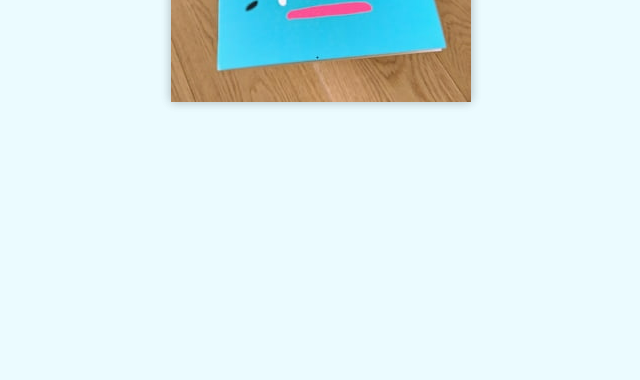
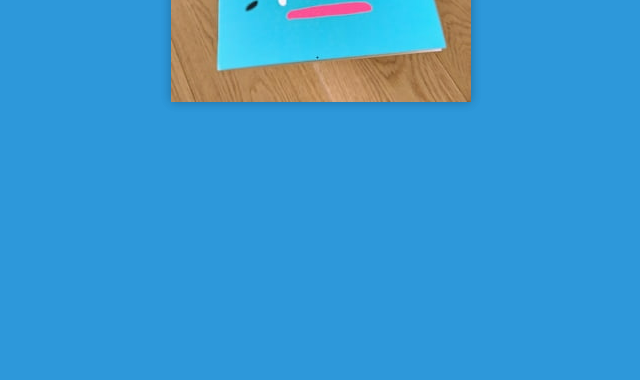
Before and after one commit to SandipanIO/css-projects, a plain HTML site: page 3d-flip-card/index.html in a window 1280 px wide. Shown: the part 420-800 px from the top of the page, without its empty margins (319-959 px from the left). Drawn offline with Linux system fonts and the light colour scheme.

Commit message:
changed background color

```diff
--- a/3d-flip-card/css/style.css
+++ b/3d-flip-card/css/style.css
@@ -1,6 +1,6 @@
 :root {
-   --color-bg: rgb(235, 251, 255);
-   --color-card: rgb(204, 227, 241);
+   --color-bg: #2d98da;
+   --color-card: rgb(244, 249, 253);
    --color-white: rgb(255, 255, 255);
    --color-light-black: rgba(0, 0, 0, 0.15);
 }
```
